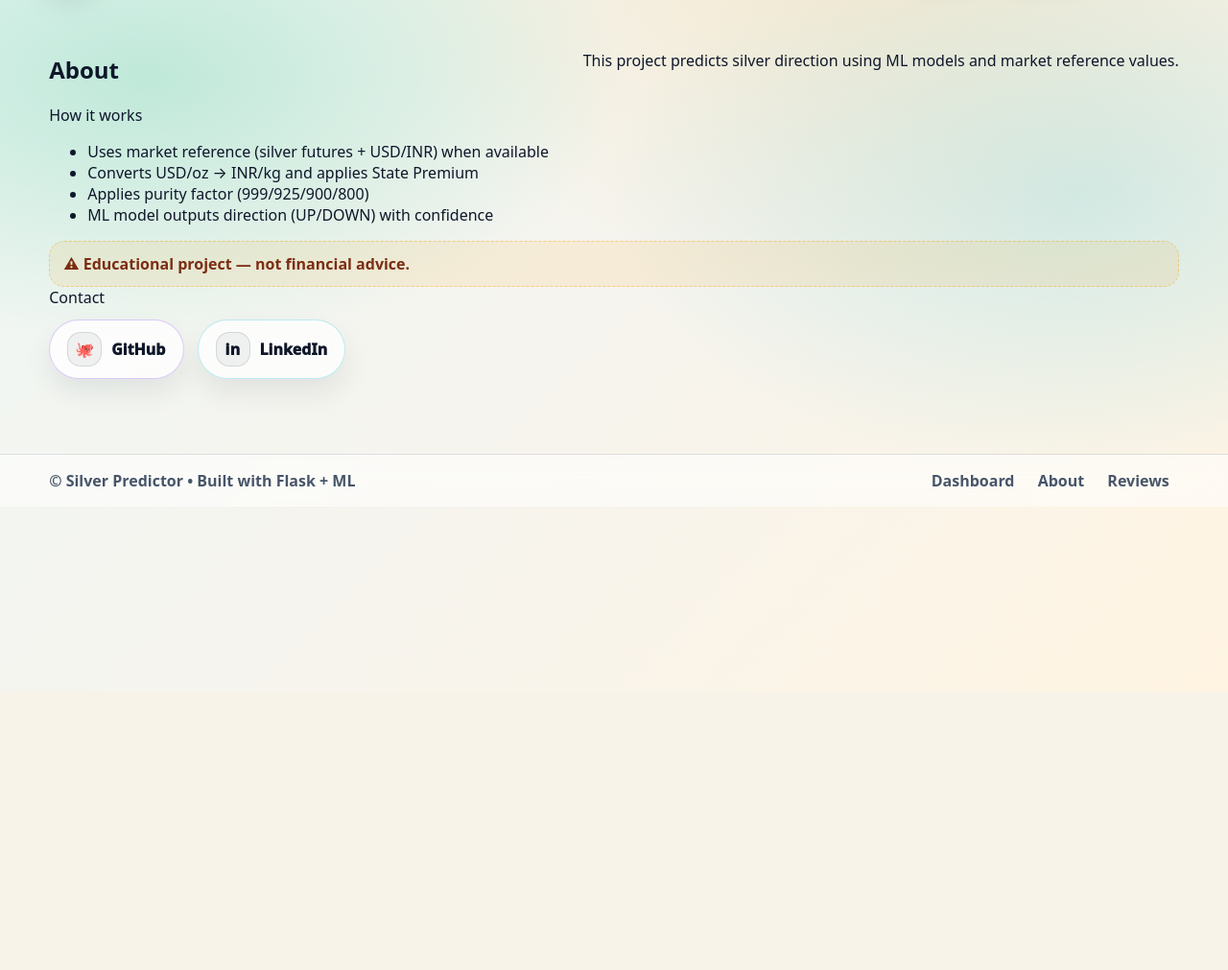
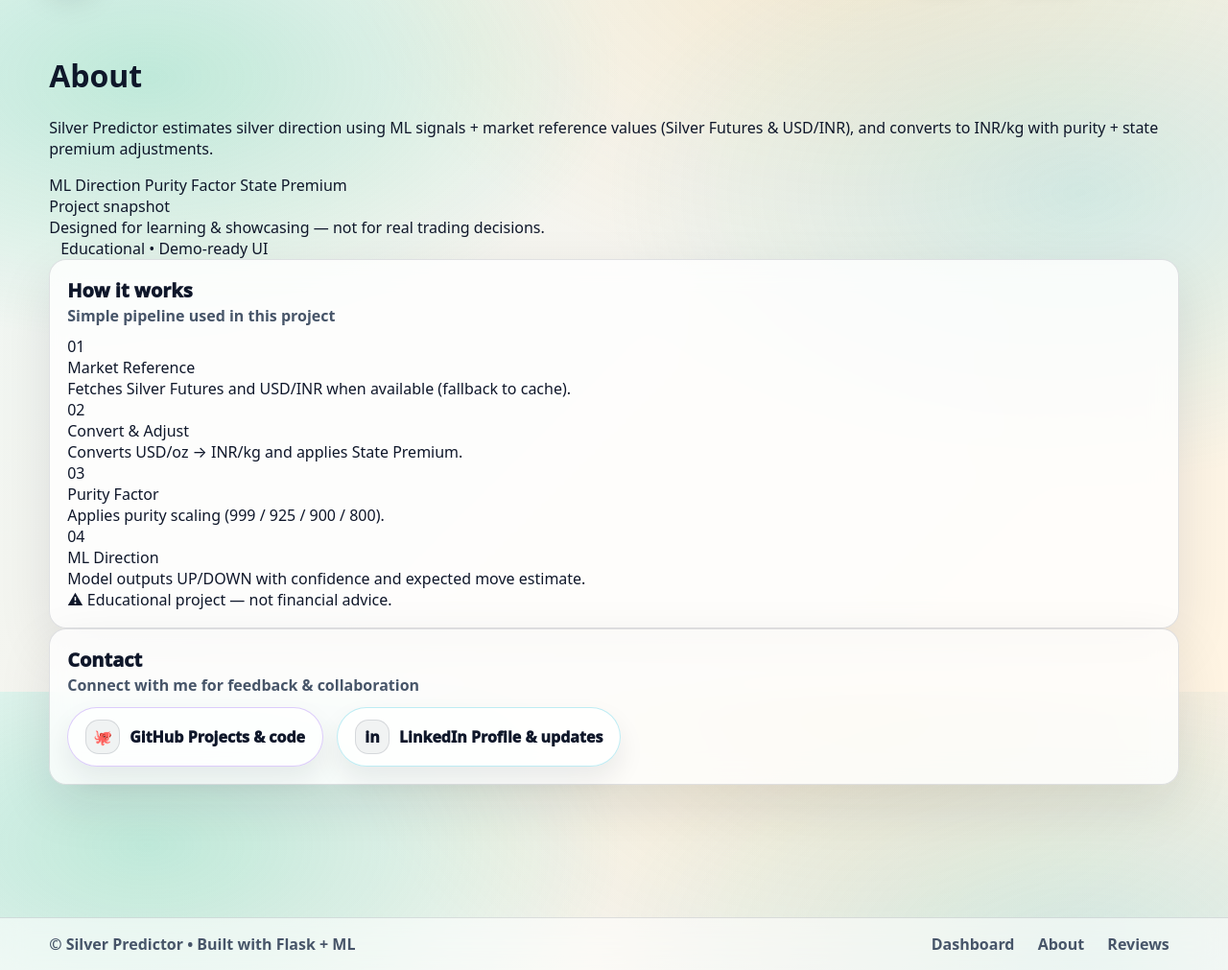
Before and after one commit to Bhavy123321/Silver-Price-Predictor, a Flask app: page /about in a window 1280 px wide. Shown: the part 79-1090 px from the top of the page at 96% size. Before the commit the page ends 607 px from the top, so only its background shows below. Run offline with Flask 3, Linux system fonts and the light colour scheme.

Commit message:
Update about.html

```diff
--- a/templates/about.html
+++ b/templates/about.html
@@ -1,40 +1,114 @@
 {% extends "base.html" %}
 {% block content %}
 
-<section class="hero">
-  <h1 class="hero-title">About</h1>
-  <p class="hero-sub">
-    This project predicts silver direction using ML models and market reference values.
+<div class="container about-page">
+
+  <!-- HERO -->
+  <div class="about-hero">
+    <div class="about-hero-left">
+      <h1 class="about-title">About</h1>
+      <p class="about-sub">
+        Silver Predictor estimates silver direction using ML signals + market reference values (Silver Futures & USD/INR),
+        and converts to INR/kg with purity + state premium adjustments.
       </p>
-</section>
 
-<div class="card">
-  <div class="card-title">How it works</div>
-  <ul class="list">
-    <li>Uses market reference (silver futures + USD/INR) when available</li>
-    <li>Converts USD/oz → INR/kg and applies State Premium</li>
-    <li>Applies purity factor (999/925/900/800)</li>
-    <li>ML model outputs direction (UP/DOWN) with confidence</li>
-  </ul>
-
-  <div class="warn">⚠ Educational project — not financial advice.</div>
+      <div class="about-tags">
+        <span class="tag">ML Direction</span>
+        <span class="tag">Purity Factor</span>
+        <span class="tag">State Premium</span>
+      </div>
     </div>
 
-<div class="card">
-  <div class="card-title">Contact</div>
+    <div class="about-hero-right">
+      <div class="about-mini">
+        <div class="about-mini-title">Project snapshot</div>
+        <div class="about-mini-text">
+          Designed for learning & showcasing — not for real trading decisions.
+        </div>
+        <div class="about-mini-strip">
+          <span class="dot"></span>
+          <span>Educational • Demo-ready UI</span>
+        </div>
+      </div>
+    </div>
+  </div>
 
-  <!-- ✅ Premium Buttons -->
+  <!-- HOW IT WORKS -->
+  <div class="panel about-panel">
+    <div class="panel-head">
+      <div>
+        <div class="panel-title">How it works</div>
+        <div class="panel-sub">Simple pipeline used in this project</div>
+      </div>
+    </div>
+
+    <div class="about-steps">
+      <div class="step">
+        <div class="step-no">01</div>
+        <div class="step-body">
+          <div class="step-title">Market Reference</div>
+          <div class="step-text">Fetches Silver Futures and USD/INR when available (fallback to cache).</div>
+        </div>
+      </div>
+
+      <div class="step">
+        <div class="step-no">02</div>
+        <div class="step-body">
+          <div class="step-title">Convert & Adjust</div>
+          <div class="step-text">Converts USD/oz → INR/kg and applies State Premium.</div>
+        </div>
+      </div>
+
+      <div class="step">
+        <div class="step-no">03</div>
+        <div class="step-body">
+          <div class="step-title">Purity Factor</div>
+          <div class="step-text">Applies purity scaling (999 / 925 / 900 / 800).</div>
+        </div>
+      </div>
+
+      <div class="step">
+        <div class="step-no">04</div>
+        <div class="step-body">
+          <div class="step-title">ML Direction</div>
+          <div class="step-text">Model outputs UP/DOWN with confidence and expected move estimate.</div>
+        </div>
+      </div>
+    </div>
+
+    <div class="about-warn">
+      ⚠ Educational project — not financial advice.
+    </div>
+  </div>
+
+  <!-- CONTACT -->
+  <div class="panel about-panel">
+    <div class="panel-head">
+      <div>
+        <div class="panel-title">Contact</div>
+        <div class="panel-sub">Connect with me for feedback & collaboration</div>
+      </div>
+    </div>
+
     <div class="social-row">
       <a class="social-btn social-github" href="{{ social.github }}" target="_blank" rel="noopener">
         <span class="social-ico">🐙</span>
-      <span>GitHub</span>
+        <span class="social-text">
+          <span class="social-top">GitHub</span>
+          <span class="social-bottom">Projects & code</span>
+        </span>
       </a>
 
       <a class="social-btn social-linkedin" href="{{ social.linkedin }}" target="_blank" rel="noopener">
         <span class="social-ico">in</span>
-      <span>LinkedIn</span>
+        <span class="social-text">
+          <span class="social-top">LinkedIn</span>
+          <span class="social-bottom">Profile & updates</span>
+        </span>
       </a>
     </div>
   </div>
 
+</div>
+
 {% endblock %}
```
Lines whose indentation alone changed are shown as unchanged.
